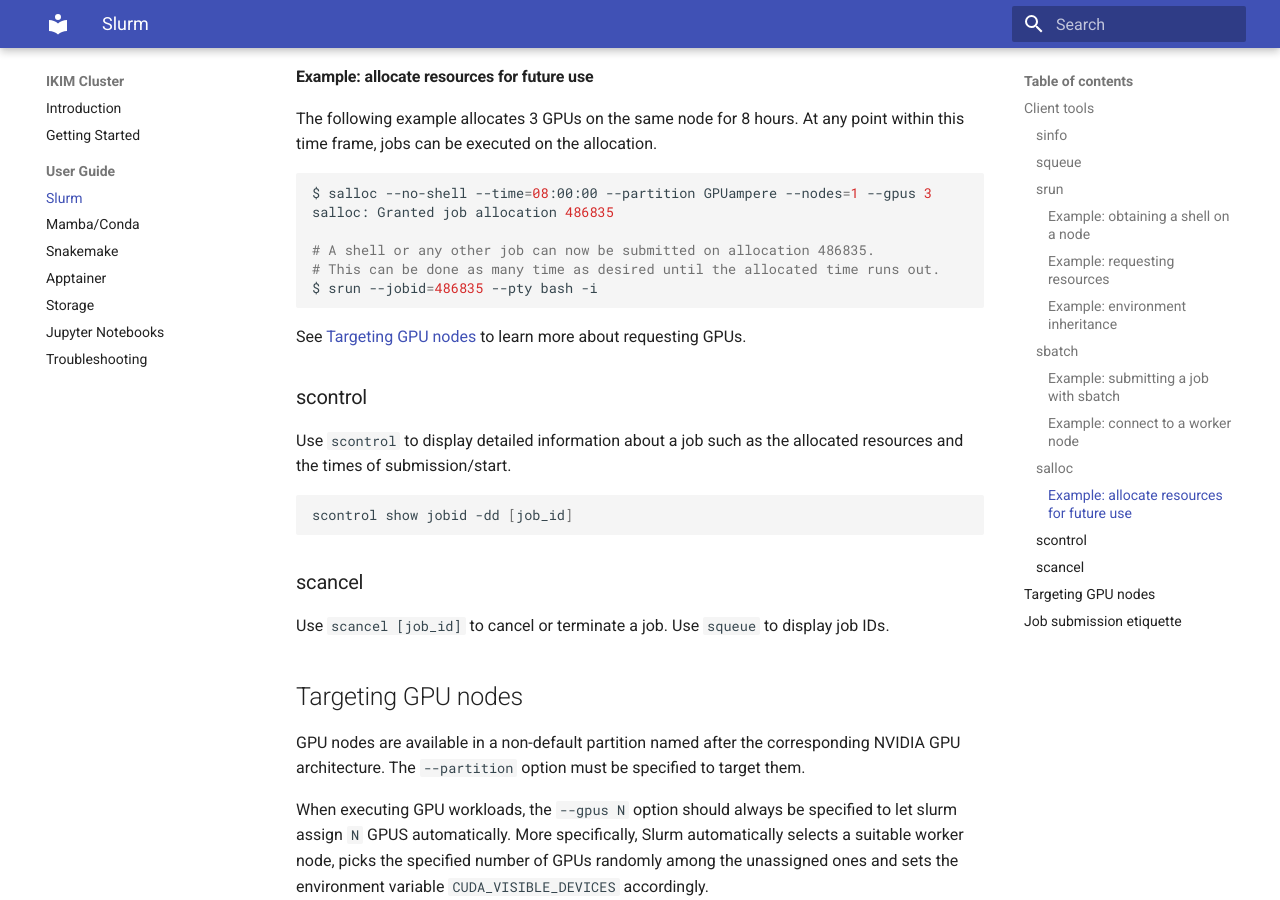
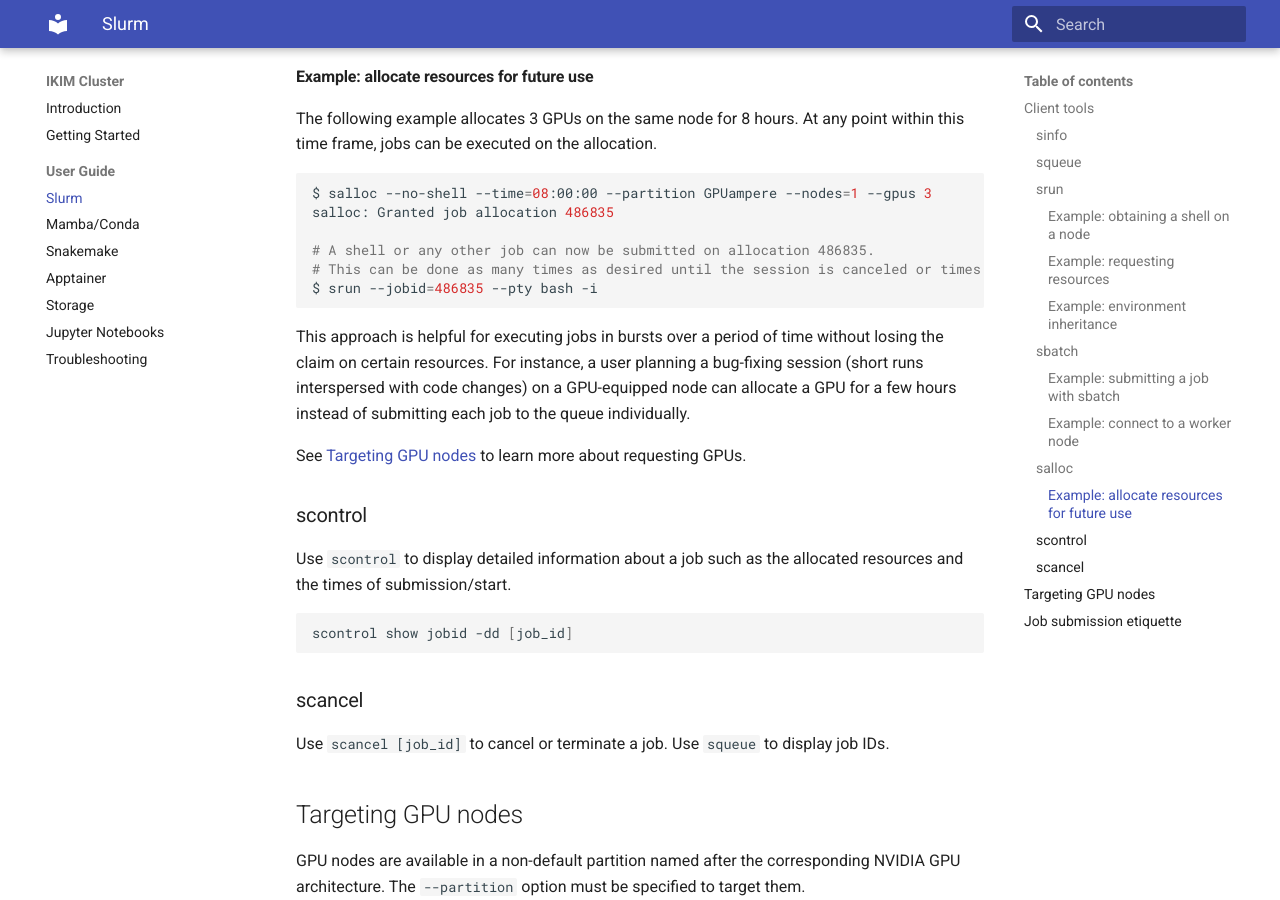
Before and after one commit to IKIM-Essen/ClusterDocs, an MkDocs documentation site: the page built from docs/slurm.md, in a window 1280 px wide and 900 px high, scrolled down 4663 px. Built offline with MkDocs 1.6.1 and Material for MkDocs 9.7.7, drawn with Linux system fonts in a browser that asks for light colours.

Commit message:
Add details on the salloc example. (#29)

````diff
--- a/docs/slurm.md
+++ b/docs/slurm.md
@@ -202,9 +202,11 @@ $ salloc --no-shell --time=08:00:00 --partition GPUampere --nodes=1 --gpus 3
 salloc: Granted job allocation 486835
 
 # A shell or any other job can now be submitted on allocation 486835.
-# This can be done as many time as desired until the allocated time runs out.
+# This can be done as many times as desired until the session is canceled or times out.
 $ srun --jobid=486835 --pty bash -i
 ```
+
+This approach is helpful for executing jobs in bursts over a period of time without losing the claim on certain resources. For instance, a user planning a bug-fixing session (short runs interspersed with code changes) on a GPU-equipped node can allocate a GPU for a few hours instead of submitting each job to the queue individually.
 
 See [Targeting GPU nodes][targeting-gpu-nodes] to learn more about requesting GPUs.
 
````
